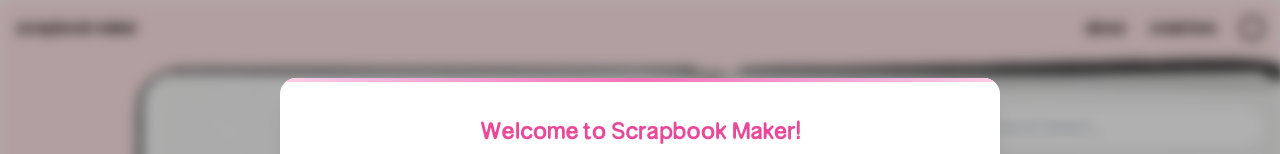
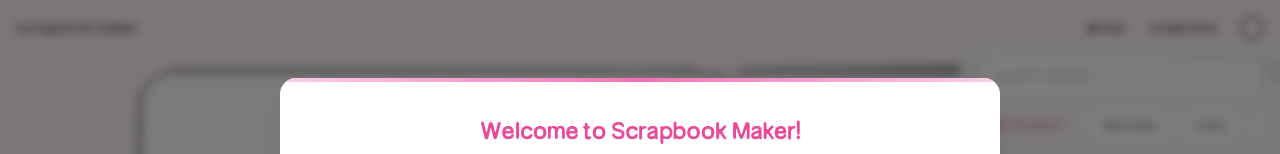
Before and after one commit to vutura/scrapbook-maker, a React (Vite) app: page / in a window 1280 px wide. Shown: the top 154 px of the page. Built offline with nearby package versions, Linux system fonts and the light colour scheme.

Commit message:
color picker funcionando

```diff
--- a/src/App.jsx
+++ b/src/App.jsx
@@ -50,11 +50,14 @@ function App() {
   };
 
   const handleGlobalClick = (e) => {
+    // Verificar si el clic es en un área específica
     const isSticker = e.target.closest('.placed-sticker');
-    const isPanel = e.target.closest('.stickers-panel');
+    const isColorPicker = e.target.closest('[data-color-picker]');
+    const isStickersPanel = e.target.closest('.stickers-panel');
     const isNavbar = e.target.closest('.navbar');
 
-    if (!isSticker && !isPanel && !isNavbar) {
+    // Solo desactivar sticker si se hace clic fuera de estas áreas
+    if (!isSticker && !isColorPicker && !isStickersPanel && !isNavbar) {
       setActiveStickerId(null);
     }
   };
@@ -63,14 +66,25 @@ function App() {
     <ErrorBoundary
       FallbackComponent={ErrorFallback}
       onReset={() => {
-        // Reset the state of your app here
         setActiveStickerId(null);
       }}
     >
-      {showWelcome && <WelcomeModal onClose={handleWelcomeClose} />}
+      {showWelcome && (
+        <div
+          className="fixed inset-0 z-[9999] pointer-events-auto"
+          style={{
+            background: 'rgba(0,0,0,0.3)',
+            display: 'flex',
+            alignItems: 'center',
+            justifyContent: 'center'
+          }}
+        >
+          <WelcomeModal onClose={handleWelcomeClose} />
+        </div>
+      )}
 
       <div
-        className={`flex flex-col min-h-screen ${showWelcome ? 'pointer-events-none blur-sm' : ''}`}
+        className={`flex flex-col min-h-screen ${showWelcome ? 'opacity-50 pointer-events-none' : ''}`}
         style={{
           background: typeof backgroundColor === 'string' && !backgroundColor.includes('gradient')
             ? backgroundColor
--- a/src/components/ColorPicker.jsx
+++ b/src/components/ColorPicker.jsx
@@ -1,8 +1,10 @@
 // src/components/ColorPicker.jsx
-import { useRef } from 'react';
+import React, { useState, useRef, useEffect } from 'react';
 
 const ColorPicker = ({ currentColor, onColorChange }) => {
+  const [isOpen, setIsOpen] = useState(false);
   const dropdownRef = useRef(null);
+  const buttonRef = useRef(null);
 
   const colors = [
     { hex: '#FFE4E6', name: 'Pink' },
@@ -12,25 +14,68 @@ const ColorPicker = ({ currentColor, onColorChange }) => {
     { hex: '#F3E8FF', name: 'Lavender' },
   ];
 
+  // Close dropdown when clicking outside
+  useEffect(() => {
+    const handleClickOutside = (event) => {
+      if (
+        dropdownRef.current &&
+        !dropdownRef.current.contains(event.target) &&
+        !buttonRef.current.contains(event.target)
+      ) {
+        setIsOpen(false);
+      }
+    };
+
+    // Add event listener only when dropdown is open
+    if (isOpen) {
+      document.addEventListener('mousedown', handleClickOutside);
+    }
+
+    // Cleanup
+    return () => {
+      document.removeEventListener('mousedown', handleClickOutside);
+    };
+  }, [isOpen]);
+
+  const handleColorSelect = (color) => {
+    onColorChange(color);
+    setIsOpen(false);
+  };
+
   return (
     <div
-      className="relative group"
       ref={dropdownRef}
-      style={{ zIndex: 1050 }}
+      className="relative"
+      style={{ zIndex: 9999 }}
     >
       {/* Color button */}
       <button
+        ref={buttonRef}
+        onClick={(e) => {
+          e.stopPropagation(); // Prevent event from propagating
+          setIsOpen(!isOpen);
+        }}
         className="w-6 h-6 rounded-full border-2 border-current flex items-center justify-center hover:opacity-80 transition-opacity"
-        style={{ backgroundColor: currentColor || '#FFE4E6' }}
+        style={{
+          backgroundColor: currentColor || '#FFE4E6',
+          zIndex: 9999
+        }}
         aria-label="Change theme color"
       />
 
       {/* Dropdown menu */}
+      {isOpen && (
         <div
-        className="invisible opacity-0 group-hover:visible group-hover:opacity-100
-                   transition-all duration-200 absolute right-0 mt-2 py-2 w-40
-                   bg-white rounded-lg shadow-lg border border-gray-200"
-        style={{ zIndex: 1051 }}
+          className="absolute right-0 mt-2 py-2 w-40
+                     bg-white rounded-lg shadow-lg border border-gray-200
+                     z-[9999]"
+          style={{
+            position: 'absolute', // Changed from fixed
+            top: '100%', // Position right below the button
+            right: 0,
+            zIndex: 9999
+          }}
+          onClick={(e) => e.stopPropagation()} // Prevent clicks inside dropdown from closing
         >
           <div className="px-4 py-2 border-b border-gray-100">
             <span className="font-serialb text-sm text-gray-600">Change theme:</span>
@@ -39,7 +84,10 @@ const ColorPicker = ({ currentColor, onColorChange }) => {
           {colors.map((color) => (
             <button
               key={color.hex}
-            onClick={() => onColorChange(color.hex)}
+              onClick={(e) => {
+                e.stopPropagation(); // Prevent event from propagating
+                handleColorSelect(color.hex);
+              }}
               className="flex items-center w-full px-4 py-2 hover:bg-gray-50 transition-colors"
             >
               <div
@@ -55,6 +103,7 @@ const ColorPicker = ({ currentColor, onColorChange }) => {
             </button>
           ))}
         </div>
+      )}
     </div>
   );
 };
--- a/src/components/Navbar.jsx
+++ b/src/components/Navbar.jsx
@@ -9,7 +9,10 @@ const Navbar = ({ currentColor, onColorChange }) => {
   const [showAbout, setShowAbout] = useState(false);
 
   return (
-    <nav className="relative bg-transparent py-4 px-4" style={{ zIndex: 1000 }}>
+    <nav
+      className="relative bg-transparent py-4 px-4 navbar"
+      style={{ zIndex: 9999 }}
+    >
       <div className="container mx-auto flex justify-between items-center">
         <h1 className="font-serialb text-base">
           scrapbook maker
@@ -30,7 +33,11 @@ const Navbar = ({ currentColor, onColorChange }) => {
             creations
           </button>
 
-          <div className="relative">
+          <div
+            className="relative"
+            style={{ zIndex: 9999 }}
+            onClick={(e) => e.stopPropagation()}
+          >
             <ColorPicker
               currentColor={currentColor}
               onColorChange={onColorChange}
--- a/src/components/StickersPanel.jsx
+++ b/src/components/StickersPanel.jsx
@@ -1,10 +1,8 @@
 // src/components/StickersPanel.jsx
 import { useState, useEffect, useMemo } from 'react';
-import { List, AutoSizer } from 'react-virtualized';
 import { stickersConfig } from '../config/stickers';
-import { filterStickers, enhanceSticker } from '../utils/search';
+import { filterStickers } from '../utils/search';
 import { useErrorHandling } from '../hooks/useOptimizedRendering';
-
 
 const StickersPanel = () => {
   const [isPanelVisible, setIsPanelVisible] = useState(true);
@@ -41,7 +39,8 @@ const StickersPanel = () => {
     }
   }, [selectedCategory, searchTerm, addError]);
 
-  const handlePanelToggle = () => {
+  const handlePanelToggle = (e) => {
+    e.stopPropagation(); // Prevent event from propagating
     if (!isPanelVisible) {
       setIsPanelVisible(true);
     } else if (!isPanelExpanded) {
@@ -78,7 +77,10 @@ const StickersPanel = () => {
   };
 
   return (
-    <div className="fixed right-0 top-0 h-full flex items-center stickers-panel" style={{ zIndex: 9999 }}>
+    <div
+      className="fixed right-0 top-0 h-full flex items-center stickers-panel"
+      style={{ zIndex: 1000 }}
+    >
       {/* Toggle Button */}
       <button
         onClick={handlePanelToggle}
@@ -87,7 +89,7 @@ const StickersPanel = () => {
                    hover:bg-white/90 transition-all duration-300"
         style={{
           right: isPanelVisible ? (isPanelExpanded ? '480px' : '320px') : '0',
-          zIndex: 10000, // Increased from 900
+          zIndex: 1001
         }}
         aria-label={isPanelVisible ? 'Adjust stickers panel' : 'Show stickers panel'}
       >
@@ -105,7 +107,8 @@ const StickersPanel = () => {
                     transition-all duration-300 ease-in-out
                     ${isPanelExpanded ? 'w-[480px]' : 'w-80'}
                     ${isPanelVisible ? 'translate-x-0' : 'translate-x-full'}`}
-        style={{ zIndex: 9999 }}
+        style={{ zIndex: 1000 }}
+        onClick={(e) => e.stopPropagation()} // Prevent event from propagating
       >
         <div className="h-full flex flex-col p-4">
           {/* Search Bar */}
@@ -118,13 +121,17 @@ const StickersPanel = () => {
               className="w-full px-4 py-2 rounded-full bg-white/80 border border-gray-100
                        focus:outline-none focus:ring-2 focus:ring-pink-100
                        placeholder:text-gray-400 text-sm"
+              onClick={(e) => e.stopPropagation()} // Prevent event from propagating
             />
           </div>
 
           {/* Categories */}
           <div className="flex gap-2 mb-4 overflow-x-auto pb-2 hide-scrollbar">
             <button
-              onClick={() => setSelectedCategory('all')}
+              onClick={(event) => {
+                event.stopPropagation();
+                setSelectedCategory('all');
+              }}
               className={`px-4 py-1 rounded-full text-sm whitespace-nowrap
                         transition-colors duration-200 flex-shrink-0
                         ${selectedCategory === 'all'
@@ -137,7 +144,10 @@ const StickersPanel = () => {
             {stickersConfig.categories.map((category) => (
               <button
                 key={category.id}
-                onClick={() => setSelectedCategory(category.id)}
+                onClick={(event) => {
+                  event.stopPropagation();
+                  setSelectedCategory(category.id);
+                }}
                 className={`px-4 py-1 rounded-full text-sm whitespace-nowrap
                           transition-colors duration-200 flex-shrink-0
                           ${selectedCategory === category.id
@@ -165,6 +175,7 @@ const StickersPanel = () => {
                              transition-all duration-200"
                   draggable="true"
                   onDragStart={(e) => handleStickerDragStart(e, sticker)}
+                  onClick={(e) => e.stopPropagation()} // Prevent event from propagating
                 >
                   <img
                     src={sticker.src}
--- a/src/components/WelcomeModal.jsx
+++ b/src/components/WelcomeModal.jsx
@@ -18,8 +18,19 @@ const WelcomeModal = ({ onClose }) => {
   };
 
   return (
-    <div className="fixed inset-0 bg-black/30 backdrop-blur-sm flex items-center justify-center z-[9999]">
-      <div className="bg-white w-[720px] rounded-2xl shadow-xl relative overflow-hidden">
+    <div
+      className="fixed inset-0 bg-black/30 backdrop-blur-sm flex items-center justify-center z-[9999]"
+      onClick={(e) => {
+        // Prevent closing when clicking inside the modal
+        if (e.target === e.currentTarget) {
+          handleClose();
+        }
+      }}
+    >
+      <div
+        className="bg-white w-[720px] rounded-2xl shadow-xl relative overflow-hidden"
+        onClick={(e) => e.stopPropagation()} // Prevent clicks inside modal from propagating
+      >
         {/* Pink gradient line at the top */}
         <div className="h-1 w-full bg-gradient-to-r from-pink-200 via-pink-400 to-pink-200" />
 
@@ -31,6 +42,7 @@ const WelcomeModal = ({ onClose }) => {
             scrollbarColor: '#F9A8D4 #FFF1F2'
           }}
         >
+          {/* Rest of the existing content... */}
           {/* Header */}
           <div className="text-center mb-8">
             <h2 className="font-serialb text-2xl mb-2 text-pink-500">
```
Lines whose indentation alone changed are shown as unchanged.
